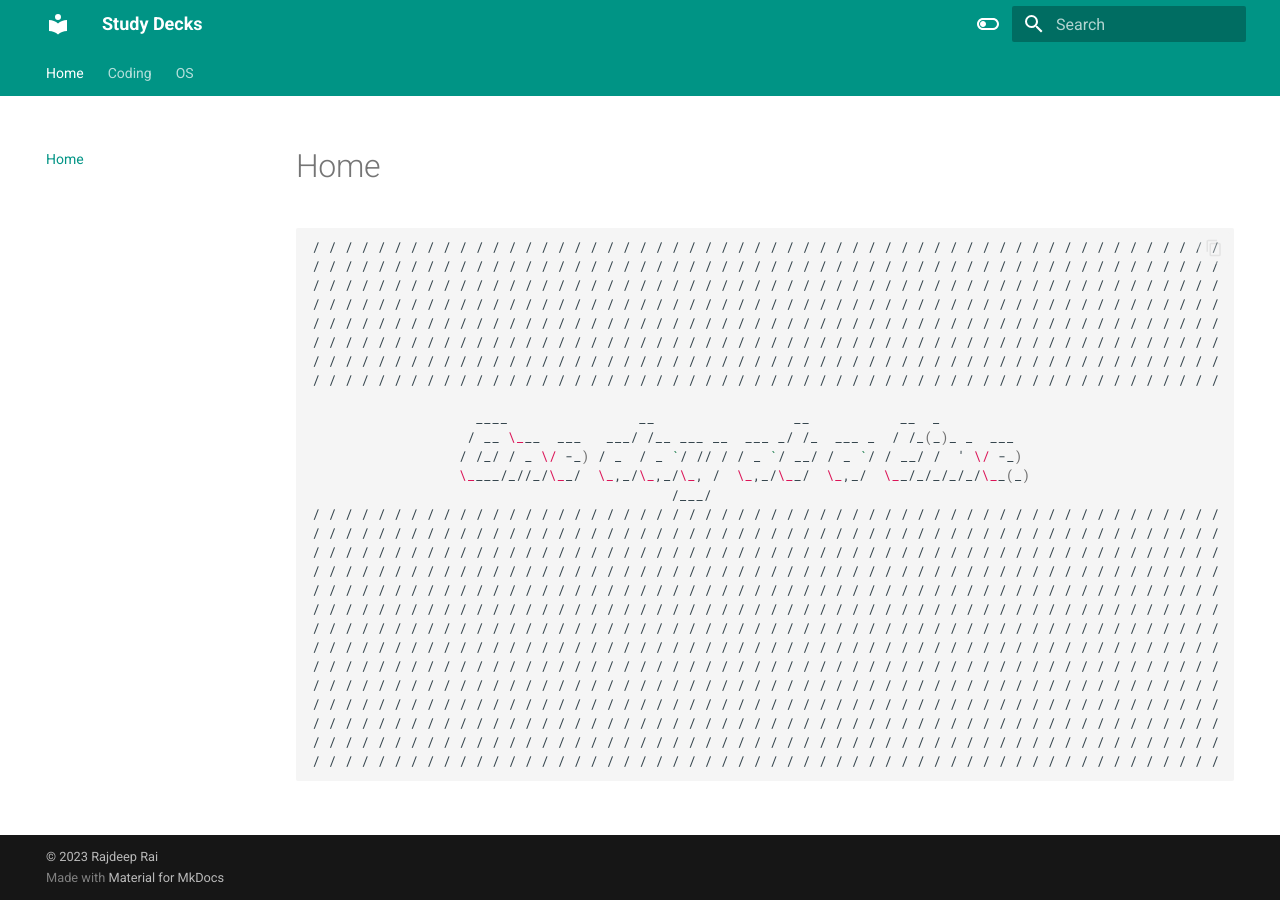
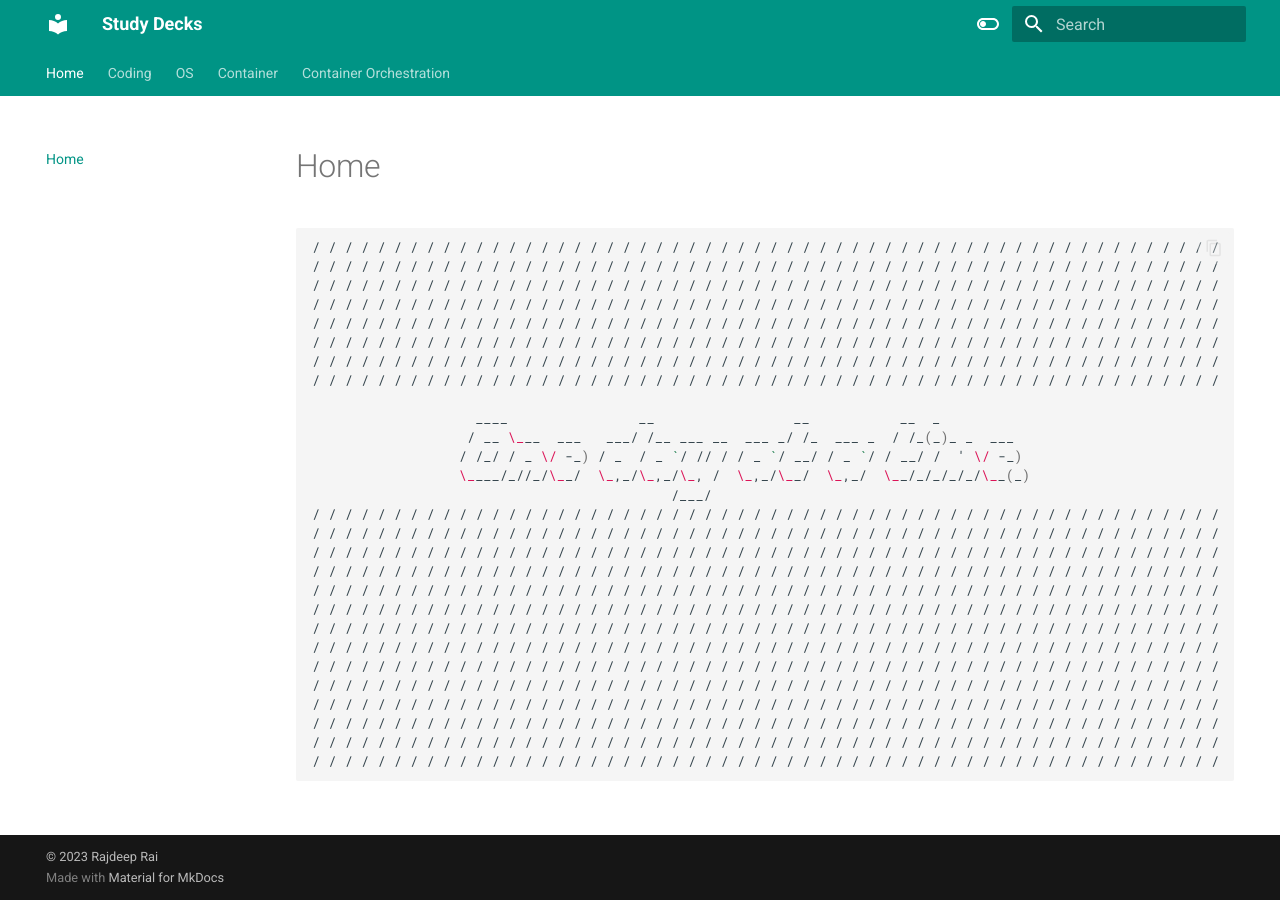
Before and after one commit to rajdyp/study-decks, an MkDocs documentation site: the page built from docs/index.md, in a window 1280 px wide. Built offline with MkDocs 1.6.1 and Material for MkDocs 9.7.7, drawn with Linux system fonts in a browser that asks for light colours; part of the change alters nothing that is shown.

Commit message:
Update mkdocs.yml

```diff
--- a/mkdocs.yml
+++ b/mkdocs.yml
@@ -25,7 +25,16 @@ nav:
     - Linux:
       - Notes: linux/linux.md
       - Quiz: linux/linux_quiz.md
-
+  - Container:
+    - Docker:
+      - Notes: docker/docker.md
+      - CLI: docker/docker_cli.md
+  - Container Orchestration:
+    - Kubernetes:
+      - Notes: k8s/k8s.md
+      - CLI: k8s/k8s_cli.md
+    - Helm:
+      - Notes: helm/helm.md
 theme:
   name: material
   features:
```
